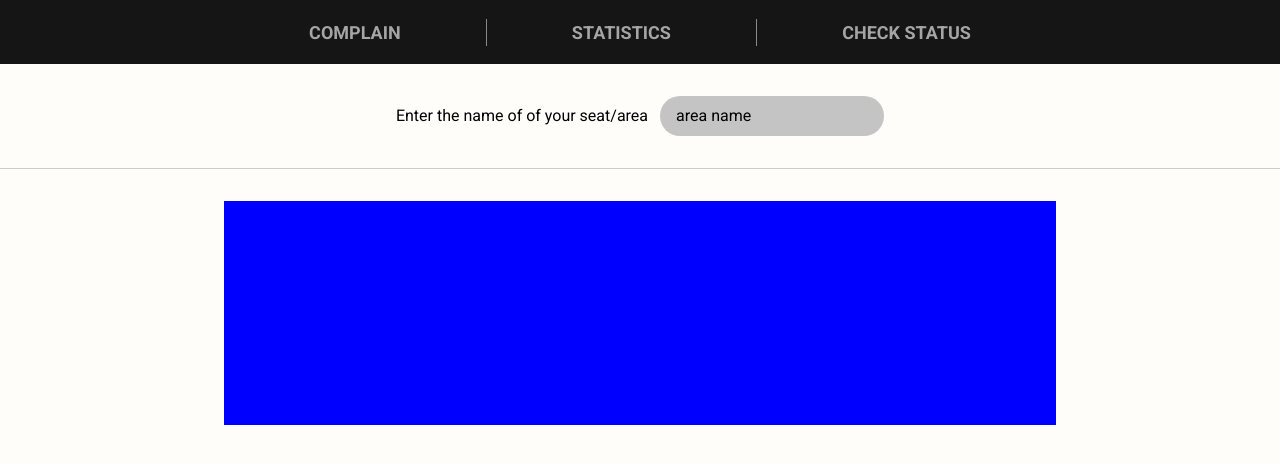
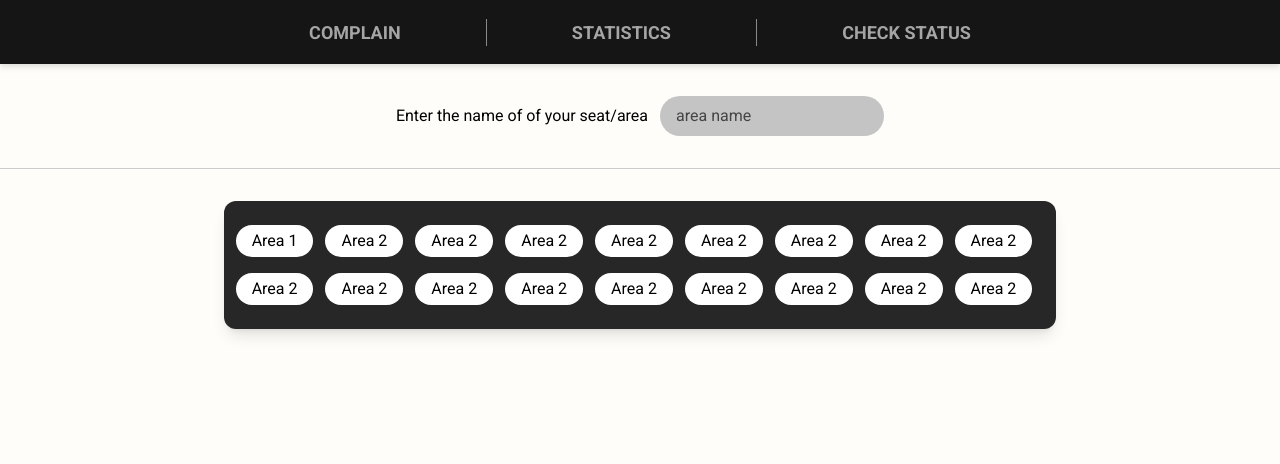
Before and after one commit to YakshMahawer/RRR, a React (Create React App) app in the folder frontend/: page /statistics in a window 1280 px wide. Shown: the top 464 px of the page. Built offline with nearby package versions, Linux system fonts and the light colour scheme.

Commit message:
Statistics

```diff
--- a/frontend/package.json
+++ b/frontend/package.json
@@ -7,6 +7,7 @@
     "@testing-library/react": "^13.4.0",
     "@testing-library/user-event": "^13.5.0",
     "axios": "^1.2.4",
+    "framer-motion": "^8.5.2",
     "react": "^18.2.0",
     "react-dom": "^18.2.0",
     "react-redux": "^8.0.5",
--- a/frontend/src/pages/Statistics/Statistics.js
+++ b/frontend/src/pages/Statistics/Statistics.js
@@ -1,17 +1,132 @@
 import React, { Fragment } from "react";
 import Header from "../Header/Header";
+import { useState } from "react";
 
+const data = [
+  {
+    name: "Area 1",
+    id: 1,
+  },
+  {
+    name: "Area 2",
+    id: 2,
+  },
+  {
+    name: "Area 2",
+    id: 2,
+  },
+  {
+    name: "Area 2",
+    id: 2,
+  },
+  {
+    name: "Area 2",
+    id: 2,
+  },
+  {
+    name: "Area 2",
+    id: 2,
+  },
+  {
+    name: "Area 2",
+    id: 2,
+  },
+  {
+    name: "Area 2",
+    id: 2,
+  },
+  {
+    name: "Area 2",
+    id: 2,
+  },
+  {
+    name: "Area 2",
+    id: 2,
+  },
+  {
+    name: "Area 2",
+    id: 2,
+  },
+  {
+    name: "Area 2",
+    id: 2,
+  },
+  {
+    name: "Area 2",
+    id: 2,
+  },
+  {
+    name: "Area 2",
+    id: 2,
+  },
+  {
+    name: "Area 2",
+    id: 2,
+  },
+  {
+    name: "Area 2",
+    id: 2,
+  },
+  {
+    name: "Area 2",
+    id: 2,
+  },
+  {
+    name: "Area 2",
+    id: 2,
+  },
+]
 const Statistics = () => {
+
+  //  FILTERING DATA
+
+  const [search, setSearch] = useState("");
+
+  const handleChange = (e) => {
+    setSearch(e.target.value);
+  };
+
+  const filteredData = data.filter((item) => {
+    return item.name.toLowerCase().includes(search.toLowerCase());
+  });
+
+
+
   return (
     <Fragment>
       <Header />
       <div className=" bg-[#fffdfa] fullpage h-[calc(100vh-4rem)] flex flex-col justify-start items-center ">
-        <div className="seatsName mb-8 py-8 w-full relative flex flex-row justify-center items-center p-4  bg-[#fffdfa] border-b border-[#cbcbcb] ">
+        <div className="seatsName mb-8 py-8 w-full flex flex-row justify-center items-center p-4  bg-[#fffdfa] border-b border-[#cbcbcb] ">
           <h4 className="pl-3">Enter the name of of your seat/area</h4>
-          <input type="text" placeholder="area name" className="bg-[#c4c4c4] p-2 rounded-3xl placeholder:text-[#000000] outline-none px-4 w-56 mx-3 " />
+          <input type="search" onChange={handleChange} placeholder="area name" className="bg-[#c4c4c4] p-2 rounded-3xl placeholder:text-[#444444] outline-none px-4 w-56 mx-3 " />
         </div>
-        <div className="seats w-[65%] h-56 bg-[blue] roun ">
-          <a href=""></a>
+        <div className="seats w-[65%] h-full flex flex-col items-center  ">
+
+          <div className="tags flex flex-wrap justify-center p-2 pt-6 w-[100%] rounded-xl shadow-lg  bg-[#272727] ">
+
+            {/* ------------------------FILTERED AREA DATA ----------- */}
+
+            { search.length > 0 && filteredData.length === 0 && (
+              <div className="tag1  px-4 py-1 mb-4 mr-3 text-[#ffffff] text-center flex flex-col justify-center items-center" >
+                <h1 >No data found</h1>
+                </div>
+                )}
+
+            {
+              filteredData.map((item) =>
+              (
+                  <a className="tag1 bg-[#ffffff] rounded-3xl px-4 py-1 mb-4 mr-3 text-[#000000] text-center flex flex-col justify-center items-center"
+                  href={`/statistics/${item.id}`}
+                  >
+                    <h1 >{item.name}</h1>
+                  </a>
+                )
+
+              )
+            }
+          </div>
+
+
         </div>
       </div>
     </Fragment>
```
Also changed, not shown: 1 other file (tests, documents, lock files or other folders).
